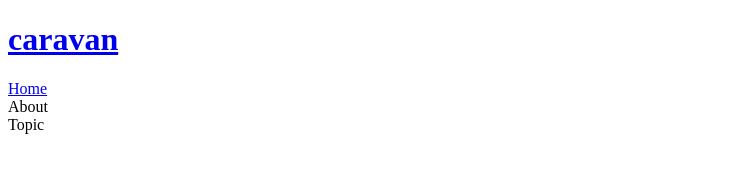
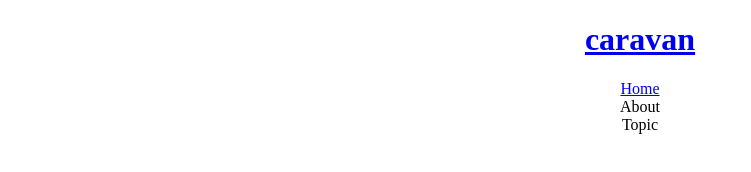
Before and after one commit to TMoji/caravan, a plain HTML site: page index.html in a window 1280 px wide. Shown: the whole page, without its empty margins (0-751 px from the left). Drawn offline with Linux system fonts and the light colour scheme.

Commit message:
途中経過

```diff
--- a/index.html
+++ b/index.html
@@ -6,10 +6,12 @@
   <title>caravan</title>
 </head>
 <body>
-  <h1 class="header"><a href="index.html">caravan</a></h1>
+  <h1 class="header"><li><a href="index.html">caravan</li></a></h1>
 
-  <li><a href="index.html">Home</a></li>
-  <li>About</li>
-  <li>Topic</li>
+  <div>
+    <span><li><a href="index.html">Home</a></li></span>
+    <span><li>About</li></span>
+    <span><li>Topic</li></span>
+  </div
 </body>
 </html>
--- a/style.css
+++ b/style.css
@@ -5,7 +5,10 @@
   }
 .header h1{
   font-size: 32px;
+  text-align: center;
+  line-height: 300px;
 }
 li{
   list-style:none;
+  text-align: center;
 }
```
